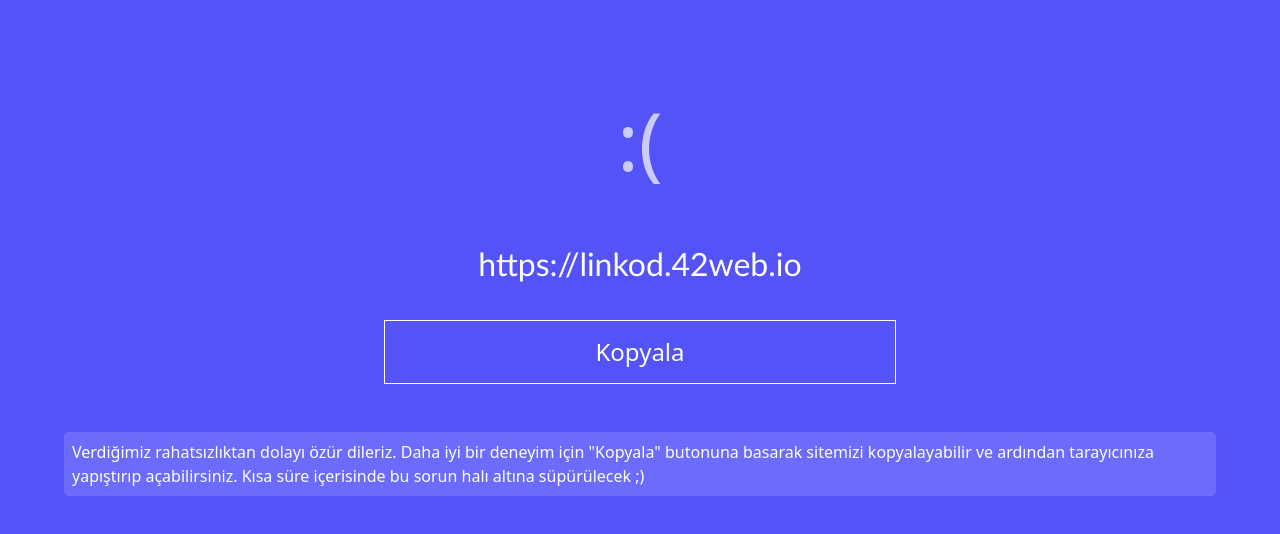
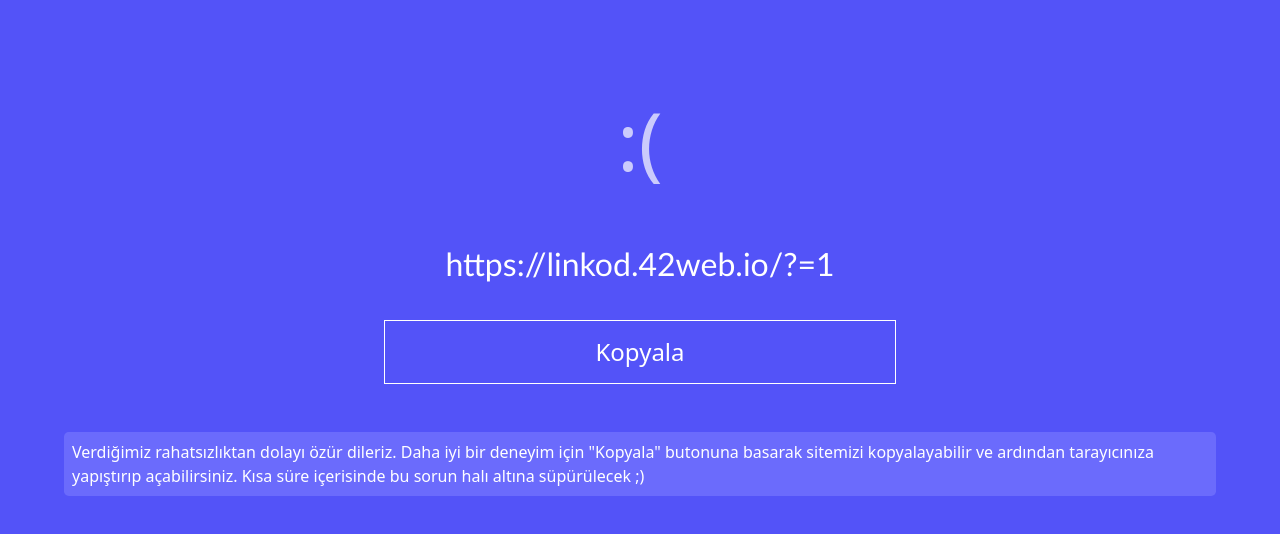
Before and after one commit to krc0/byfatih, a plain HTML site: page index.html in a window 1280 px wide. Drawn offline with nearby package versions, Linux system fonts and the light colour scheme.

Commit message:
Update index.html

```diff
--- a/index.html
+++ b/index.html
@@ -81,7 +81,7 @@
 </head>
 <body>
     <div class="wp"><div class="sorry">:(</div></div>
-    <div class="site-text">https://linkod.42web.io</div>
+    <div class="site-text">https://linkod.42web.io/?=1</div>
     <div class="wp"><button onclick="kopyalaMetin()">Kopyala<i class="fa-thin fa-paste"></i></button></div>
     <div class="wp"><div class="screen"></div></div>
     <div class="wp"><div class="text-2">Verdiğimiz rahatsızlıktan dolayı özür dileriz. Daha iyi bir deneyim için "Kopyala" butonuna basarak sitemizi kopyalayabilir ve ardından tarayıcınıza yapıştırıp açabilirsiniz. Kısa süre içerisinde bu sorun halı altına süpürülecek ;)</div></div>
```
